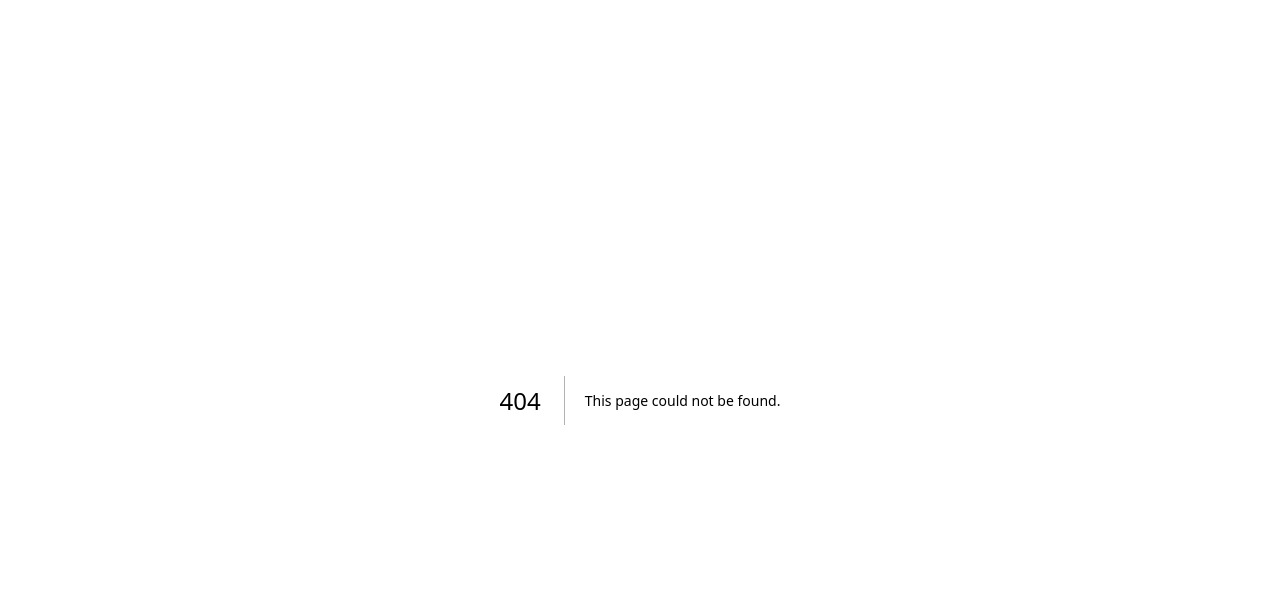
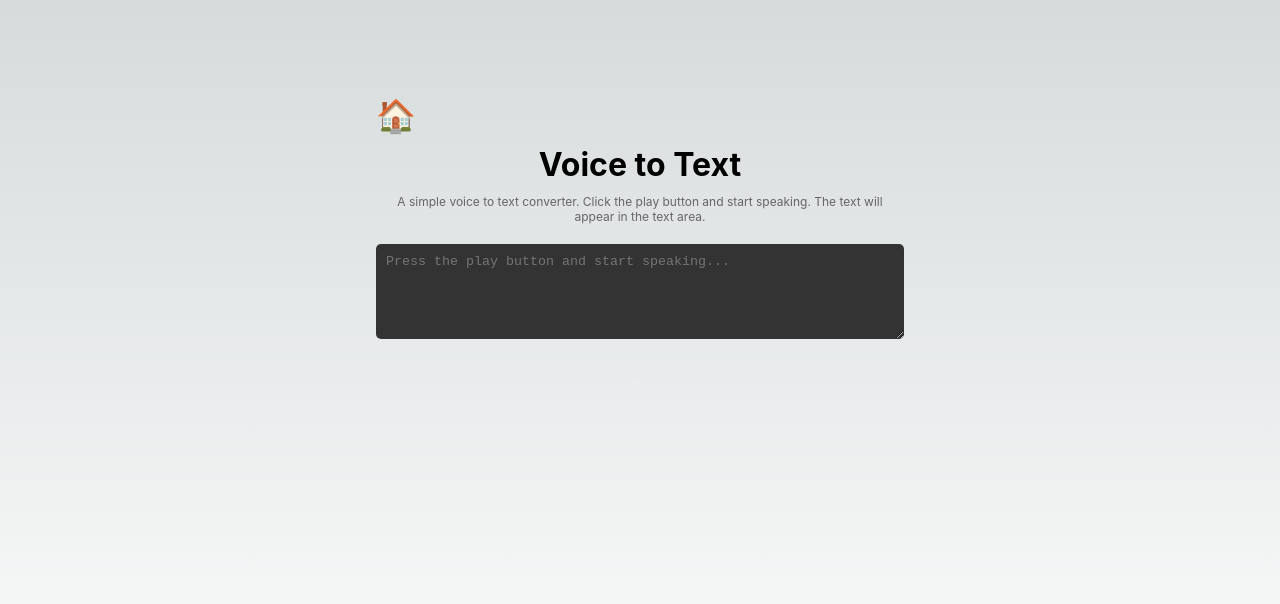
Before and after one commit to nishantrpai/tools.nishu.dev, a Next.js app: page /voice2txt in a window 1280 px wide. Before the commit this address had no page. Shown: the top 604 px of the page. Built offline with nearby package versions, Linux system fonts and the light colour scheme.

Commit message:
add voice to text tool

```diff
--- a/package.json
+++ b/package.json
@@ -14,6 +14,8 @@
     "openai": "^4.29.2",
     "react": "18.2.0",
     "react-dom": "18.2.0",
-    "react-icons": "^5.0.1"
+    "react-icons": "^5.0.1",
+    "react-speech-recognition": "^3.10.0",
+    "regenerator-runtime": "^0.14.1"
   }
 }
--- a/pages/_app.js
+++ b/pages/_app.js
@@ -1,4 +1,5 @@
 import '@/styles/globals.css'
+import 'regenerator-runtime/runtime'
 
 export default function App({ Component, pageProps }) {
   return <Component {...pageProps} />
--- a/pages/index.js
+++ b/pages/index.js
@@ -30,6 +30,12 @@ export default function Home() {
       publishDate: '28th March 2024',
       icon: '🖼️/🖼️',
       url: '/nftcompare'
+    },
+    {
+      title: 'Voice to Text',
+      description: 'Convert your voice to text.',
+      publishDate: '29th March 2024',
+      icon: '🎤',
     }
   ]
 
--- /dev/null
+++ b/pages/voice2txt.js
@@ -0,0 +1,96 @@
+// take voice input and convert it to text in the text area
+
+import React, { useState } from 'react';
+import SpeechRecognition, { useSpeechRecognition } from 'react-speech-recognition';
+import { FiPlay, FiPause } from 'react-icons/fi';
+import styles from '@/styles/Tool.module.css'
+import Head from 'next/head';
+
+const Voice2Txt = () => {
+  const { transcript, resetTranscript } = useSpeechRecognition();
+  const [voiceInput, setVoiceInput] = useState('');
+
+  const [isListening, setIsListening] = useState(false);
+
+  if (!SpeechRecognition.browserSupportsSpeechRecognition()) {
+    return <span>Browser doesn't support speech recognition.</span>;
+  }
+
+  const handleListen = () => {
+    SpeechRecognition.startListening({
+      continuous: true,
+    });
+    setIsListening(true);
+  };
+
+  const handleStop = () => {
+    SpeechRecognition.stopListening();
+    setVoiceInput(transcript);
+    setIsListening(false);
+  }
+
+  return (
+    <>
+    <Head>
+      <title>Voice to Text</title>
+      <meta name="description" content="A simple voice to text converter." />
+      <meta name="viewport" content="width=device-width, initial-scale=1" />
+      <link rel="icon" href="/favicon.ico" />
+    </Head>
+    <main>
+    <a href='/' className={styles.home}>🏠</a>
+      <h1>Voice to Text</h1>
+      <span style={{
+        width: '100%',
+        textAlign: 'center',
+        color: '#666',
+        fontSize: '12px'
+      }}>
+        A simple voice to text converter. Click the play button and start speaking. The text will appear in the text area.
+
+      </span>
+      <textarea
+        value={voiceInput || transcript}
+        onChange={(e) => setVoiceInput(e.target.value)}
+        placeholder="Press the play button and start speaking..."
+        rows={5}
+        cols={50}
+        style={{
+          background: '#333',
+          color: '#eee',
+          border: 'none',
+          padding: '10px',
+          margin: '10px 0',
+          borderRadius: '5px',
+          width: '100%',
+          outline: 'none',
+        }}
+      />
+      <button onClick={() => {
+        if (isListening) {
+          handleStop()
+        } else {
+          handleListen()
+        }
+
+      }}
+        style={{
+          background: 'transparent',
+          color: '#eee',
+          border: 'none',
+          cursor: 'pointer',
+          borderRadius: '50%',
+          marginTop: '20px',
+          fontSize: '1rem'
+        }}
+      >
+        {isListening ? <FiPause /> : <FiPlay />}
+
+      </button>
+    </main>
+    </>
+  );
+
+}
+
+export default Voice2Txt;
```
Also changed, not shown: 1 other file (tests, documents, lock files or other folders).
